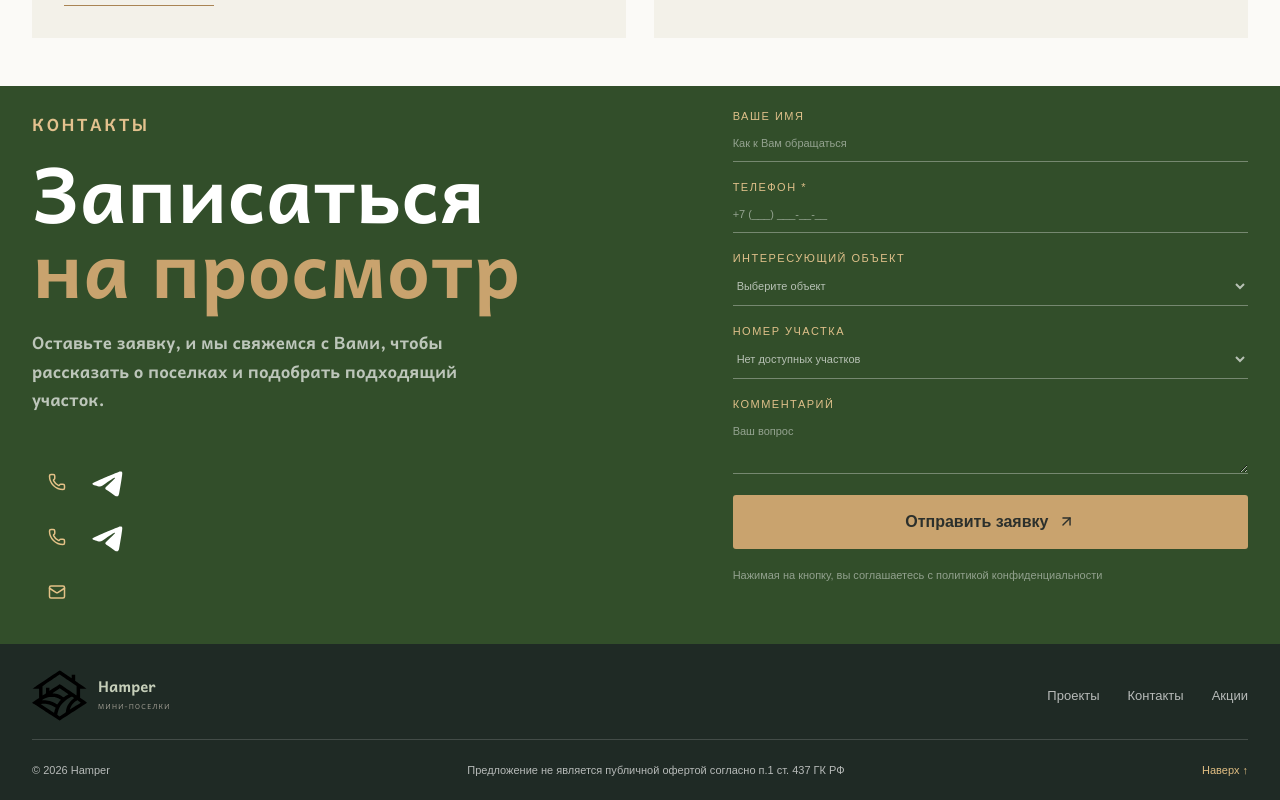
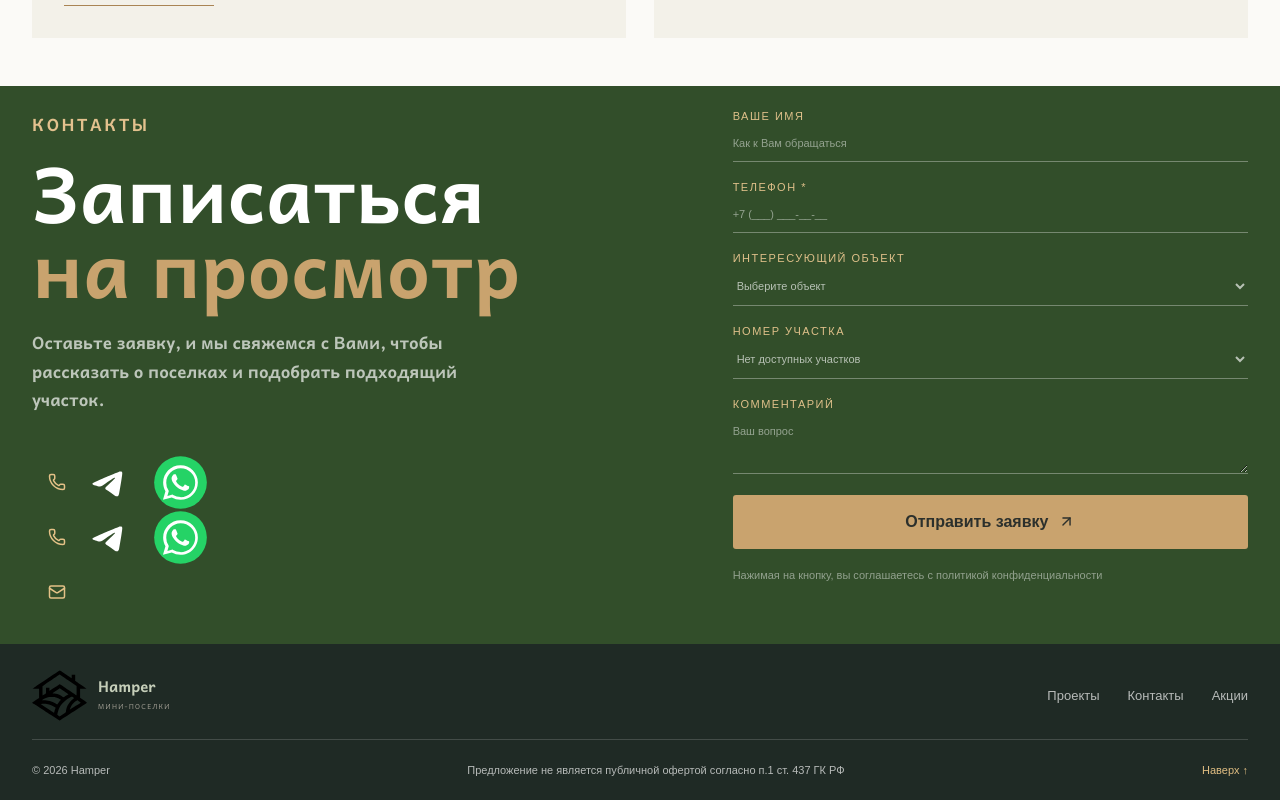
Before and after one commit to vinodell/hamper, a React (Vite) app: page / in a window 1280 px wide. Shown: the part 1737-2537 px from the top of the page. Built offline with nearby package versions, Linux system fonts and the light colour scheme.

Commit message:
add whatsup icon and link

```diff
--- a/src/images/whatsup_logo.tsx
+++ b/src/images/whatsup_logo.tsx
@@ -1,23 +1,16 @@
 export const WhatsupLogo = () => (
   <svg
-    version="1.1"
-    id="svg1"
     width="55"
     height="55"
-    viewBox="0 0 351 351"
+    viewBox="0 0 48 48"
     xmlns="http://www.w3.org/2000/svg"
+    role="img"
+    aria-label="WhatsApp"
   >
-    <defs id="defs1" />
-    <g>
-      <image
-        width="55"
-        height="55"
-        preserveAspectRatio="none"
-        id="image1"
-        inkscape:export-filename="image1.svg"
-        inkscape:export-xdpi="96"
-        inkscape:export-ydpi="96"
-      />
-    </g>
+    <circle cx="24" cy="24" r="23" fill="#25D366" />
+    <path
+      fill="#fff"
+      d="M34.7 13.3A15.05 15.05 0 0 0 24 8.9c-8.35 0-15.15 6.8-15.15 15.15 0 2.67.7 5.28 2.03 7.56L8.7 39.1l7.67-2.01a15.15 15.15 0 0 0 7.63 2.07h.01c8.35 0 15.14-6.8 15.14-15.15 0-4.04-1.57-7.84-4.45-10.71Zm-10.7 23.3h-.01a12.6 12.6 0 0 1-6.42-1.76l-.46-.28-4.55 1.2 1.22-4.44-.3-.46a12.57 12.57 0 0 1-1.93-6.74c0-6.96 5.67-12.62 12.64-12.62 3.37 0 6.54 1.32 8.92 3.7a12.53 12.53 0 0 1 3.7 8.93c0 6.97-5.67 12.64-12.61 12.64Zm6.93-9.47c-.38-.19-2.25-1.11-2.6-1.24-.35-.13-.6-.19-.85.19-.25.38-.98 1.24-1.2 1.5-.22.25-.44.28-.82.09-.38-.19-1.62-.6-3.1-1.92-1.15-1.03-1.92-2.3-2.14-2.68-.22-.38-.02-.58.17-.77.17-.17.38-.44.57-.66.19-.22.25-.38.38-.63.13-.25.06-.47-.03-.66-.1-.19-.85-2.04-1.17-2.8-.31-.74-.62-.64-.85-.65h-.73c-.25 0-.66.09-1.01.47-.35.38-1.33 1.3-1.33 3.16 0 1.86 1.36 3.65 1.55 3.9.19.25 2.67 4.08 6.47 5.72.9.39 1.6.62 2.14.8.9.29 1.72.25 2.37.15.73-.11 2.25-.92 2.57-1.8.32-.89.32-1.65.22-1.81-.1-.16-.35-.25-.73-.44Z"
+    />
   </svg>
 );
--- a/src/styles/global.css
+++ b/src/styles/global.css
@@ -1354,6 +1354,13 @@ td {
     }
 }
 
+.mobile-contacts .social-icon {
+    display: block;
+    width: 32px;
+    height: 32px;
+    flex: 0 0 32px;
+}
+
 .email-container {
     height: 55px;
 }
```
Also changed, not shown: 6 other files (tests, documents, lock files or other folders).
